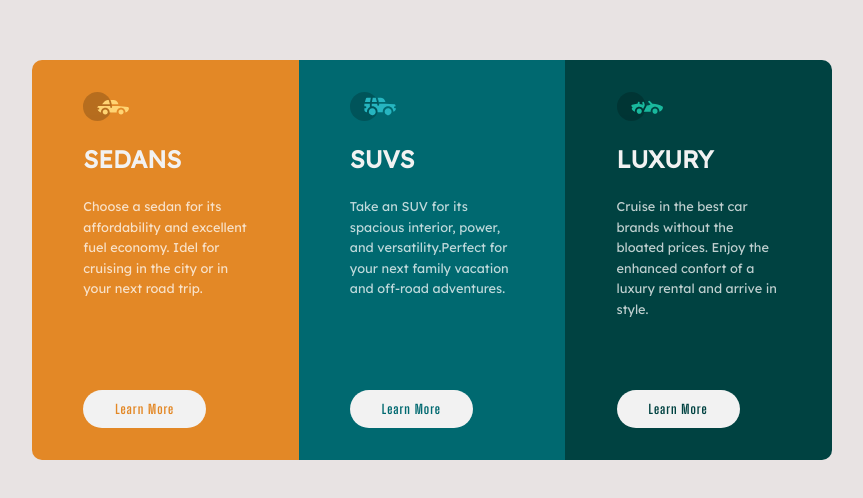
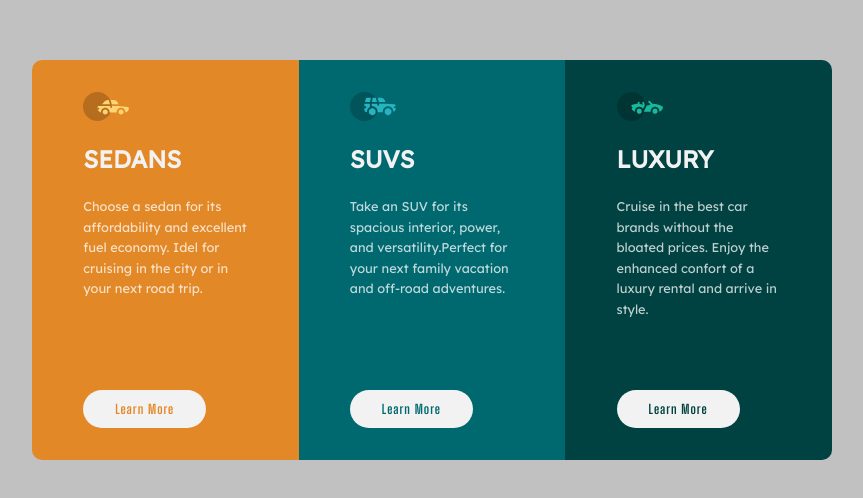
Before and after one commit to AbderrahmaneGuerinik/Frontend-Mentor-Challenge-Three-Column-Preview-Card, a plain HTML site: page index.html in a window 1280 px wide. Shown: the part 140-638 px from the top of the page, without its empty margins (208-1071 px from the left). Drawn offline with Linux system fonts and the light colour scheme.

Commit message:
Update style.css

```diff
--- a/style.css
+++ b/style.css
@@ -34,7 +34,7 @@ main {
     display: flex;
     align-items: center;
     justify-content: center;
-    background-color: hsl(0, 10%, 90%);
+    background-color: rgba(152, 152, 152,.6);
 }
 
 .container {
```
